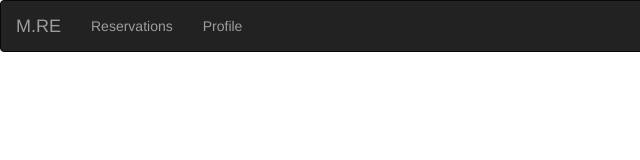
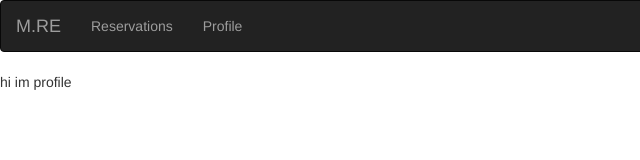
Before and after one commit to sunnyside-up/Restaurant, a website: page Public/index.html at #!/re/profile in a window 1280 px wide. Shown: the full height of the page, 0-640 px from the left. Drawn offline with nearby package versions, Linux system fonts and the light colour scheme; some packages are replaced by stand-ins of ours; a script that the page names is missing.

Commit message:
routes fixed again uirouter working

```diff
--- a/Public/index.html
+++ b/Public/index.html
@@ -9,13 +9,13 @@
 	<body ng-app="MRE" class="full">
 			<nav class="navbar navbar-inverse" role="navigation">
 
-		    <div class="navbar-header">
-		        <a class="navbar-brand" ui-sref="login" >M.RE</a>
-		    </div>
-			    <ul class="nav navbar-nav">
-			        <li><a ui-sref="dashboard">Reservations</a></li>
-					<li><a ui-sref="archive">Profile</a></li>
-			    </ul>
+			    <div class="navbar-header">
+			        <a class="navbar-brand" ui-sref="profile" >M.RE</a>
+			    </div>
+				    <ul class="nav navbar-nav">
+				        <li><a ui-sref="reservations">Reservations</a></li>
+						<li><a ui-sref="profile">Profile</a></li>
+				    </ul>
 			</nav>
 			<div ui-view></div>
 
--- a/Public/routes/profile/profile.html
+++ b/Public/routes/profile/profile.html
@@ -0,0 +1 @@
+<div>hi im profile</div>
```
Also changed, not shown: Public/routes/reservations/reservations.html (+1 -0 lines).
